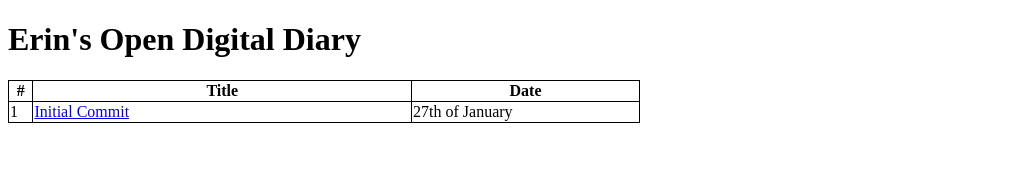
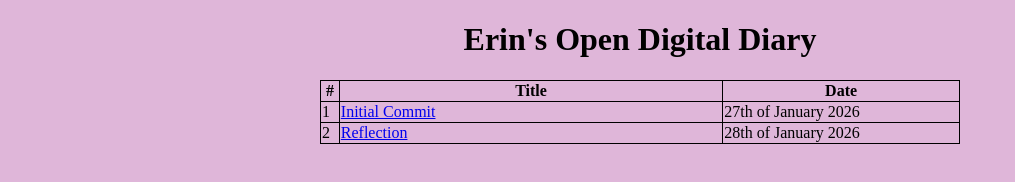
Before and after one commit to kiririnntan/blog, a plain HTML site: page index.html in a window 1280 px wide. Shown: the whole page, without its empty margins (0-1015 px from the left). Drawn offline with Linux system fonts and the light colour scheme.

Commit message:
New-Entry and Layoutn Update

```diff
--- a/css/styles.css
+++ b/css/styles.css
@@ -2,3 +2,23 @@ table, th, td {
     border: 1px solid black;
     border-collapse: collapse;
 }
+
+
+html, body {
+  margin: 0;
+  min-height: 100%;
+  min-width: 100%;
+  padding: 0;
+}
+
+body {
+  display: flex;
+  flex-direction: column;
+  align-items: center;
+  width: 100vw;
+  min-height: 100vh;
+  /* background: linear-gradient(to bottom, rgba(255, 255, 255, 1) 0%,rgba(255, 0, 195, 0) 100%); */
+  background-color: #dfb6d9;
+  overflow: hidden;
+  z-index: 0;
+}
--- /dev/null
+++ b/entry/012826/entry.css
@@ -0,0 +1,27 @@
+h1, h2, h3, h4, h5 {
+    font-family: fantasy;
+}
+
+.button{
+    border: none;
+    color: white;
+    padding: 16px 32px;
+    text-align: center;
+    text-decoration: none;
+    display: inline-block;
+    font-size: 16px;
+    margin: 4px 2px;
+    transition-duration: 0.4s;
+    cursor: pointer;
+}
+
+.home{
+    background-color: white;
+    color: black;
+    border: 2px solid #04AA6D;
+}
+
+.home:hover{
+    background-color: #04AA6D;
+    color: white;
+}
--- a/index.html
+++ b/index.html
@@ -17,7 +17,12 @@
             <tr>
                 <td>1</td>
                 <td><a href="entry/entry_012726.html">Initial Commit</a></td>
-                <td>27th of January</td>
+                <td>27th of January 2026</td>
+            </tr>
+            <tr>
+                <td>2</td>
+                <td><a href="entry/012826/entry_012826.html">Reflection</a></td>
+                <td>28th of January 2026</td>
             </tr>
         </table>
     </body>
```
Also changed, not shown: entry/012726.html (renamed from entry/entry_012726.html, +0 -1 lines), entry/012826/entry.html (added, +39 -0 lines).
